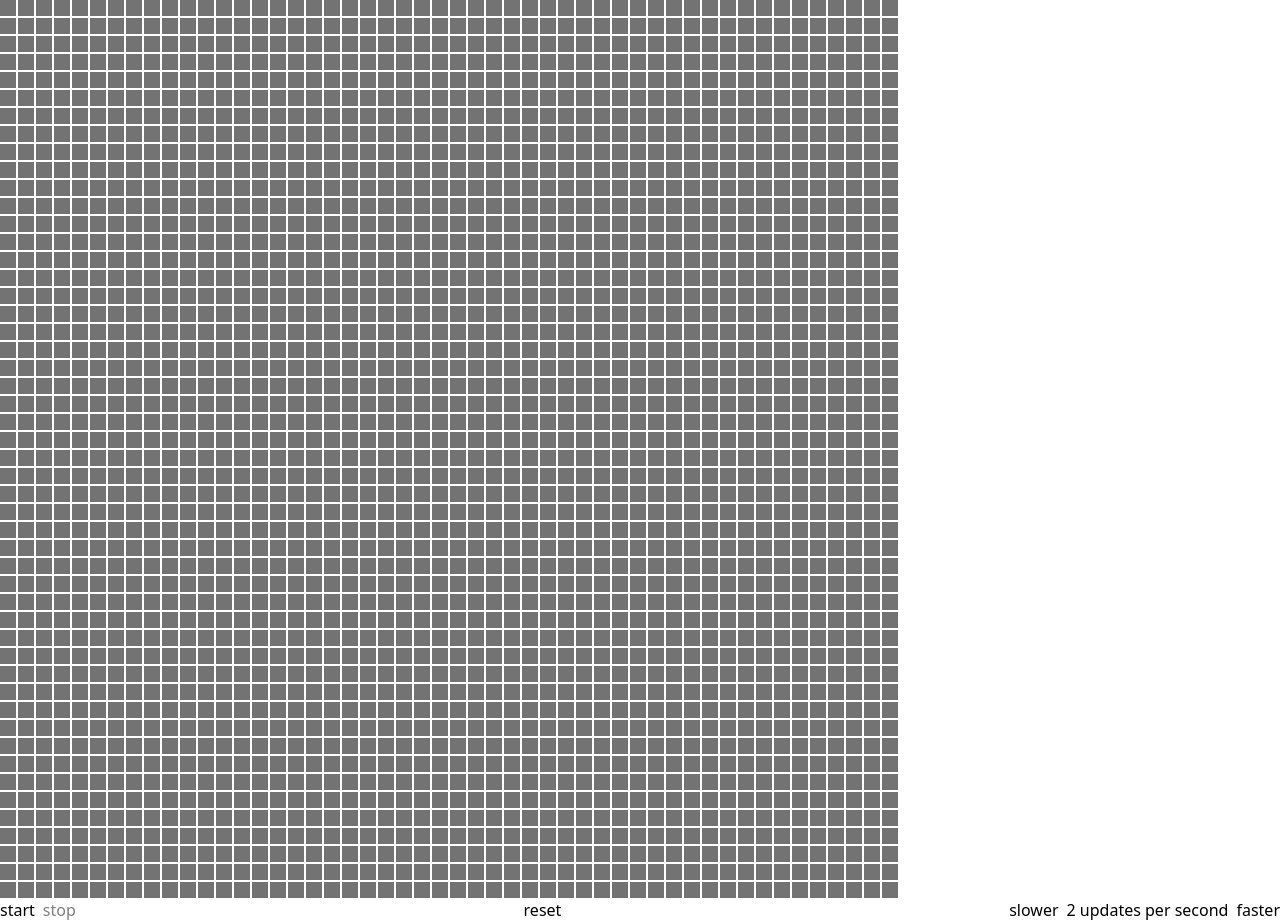
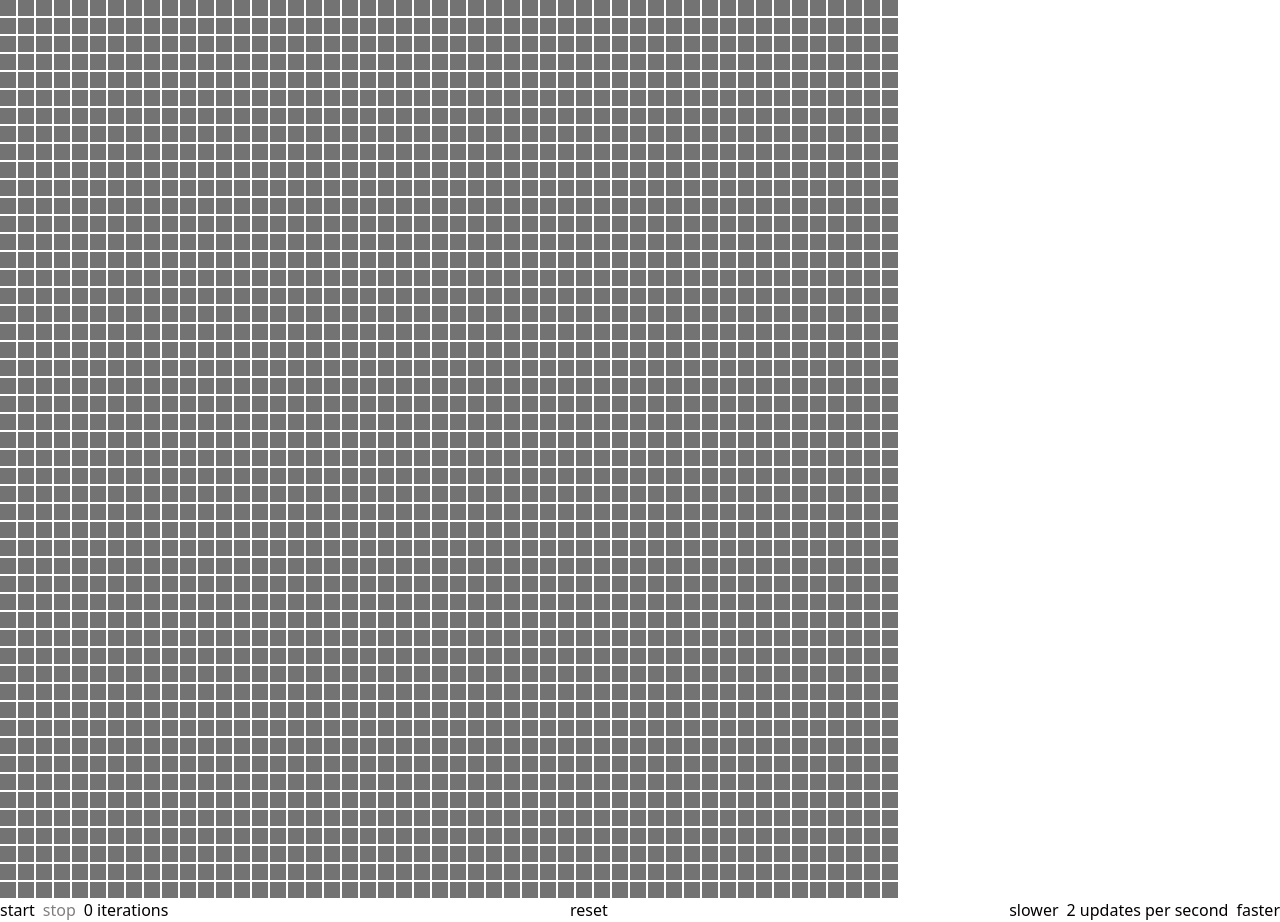
Before and after one commit to norbusonam/game-of-life, a React (Vite) app: page / in a window 1280 px wide. Built offline with nearby package versions, Linux system fonts and the light colour scheme.

Commit message:
iteration counter

```diff
--- a/src/app.tsx
+++ b/src/app.tsx
@@ -9,6 +9,7 @@ const DEFAULT_SPEED = 2;
 export function App() {
   const [cells, setCells] = useState<boolean[][]>(initializeGrid(50, 50));
   const [intervalId, setIntervalId] = useState<number | null>(null);
+  const [iterations, setIterations] = useState(0);
   const [updatesPerSecond, setUpdatesPerSecond] =
     useState<number>(DEFAULT_SPEED);
   const isRunning = intervalId !== null;
@@ -30,6 +31,7 @@ export function App() {
   const onStart = () => {
     const id = setInterval(() => {
       setCells((prev) => getNextGridState(prev));
+      setIterations((prev) => prev + 1);
     }, 1000 / updatesPerSecond);
     setIntervalId(id);
   };
@@ -45,6 +47,7 @@ export function App() {
     onStop();
     setUpdatesPerSecond(DEFAULT_SPEED);
     setCells(initializeGrid(50, 50));
+    setIterations(0);
   };
 
   const onSpeedChange = (newSpeed: number) => {
@@ -73,6 +76,7 @@ export function App() {
           >
             stop
           </button>
+          <span>{iterations} iterations</span>
         </div>
         <button onClick={onReset}>reset</button>
         <div className="space-x-2">
```
